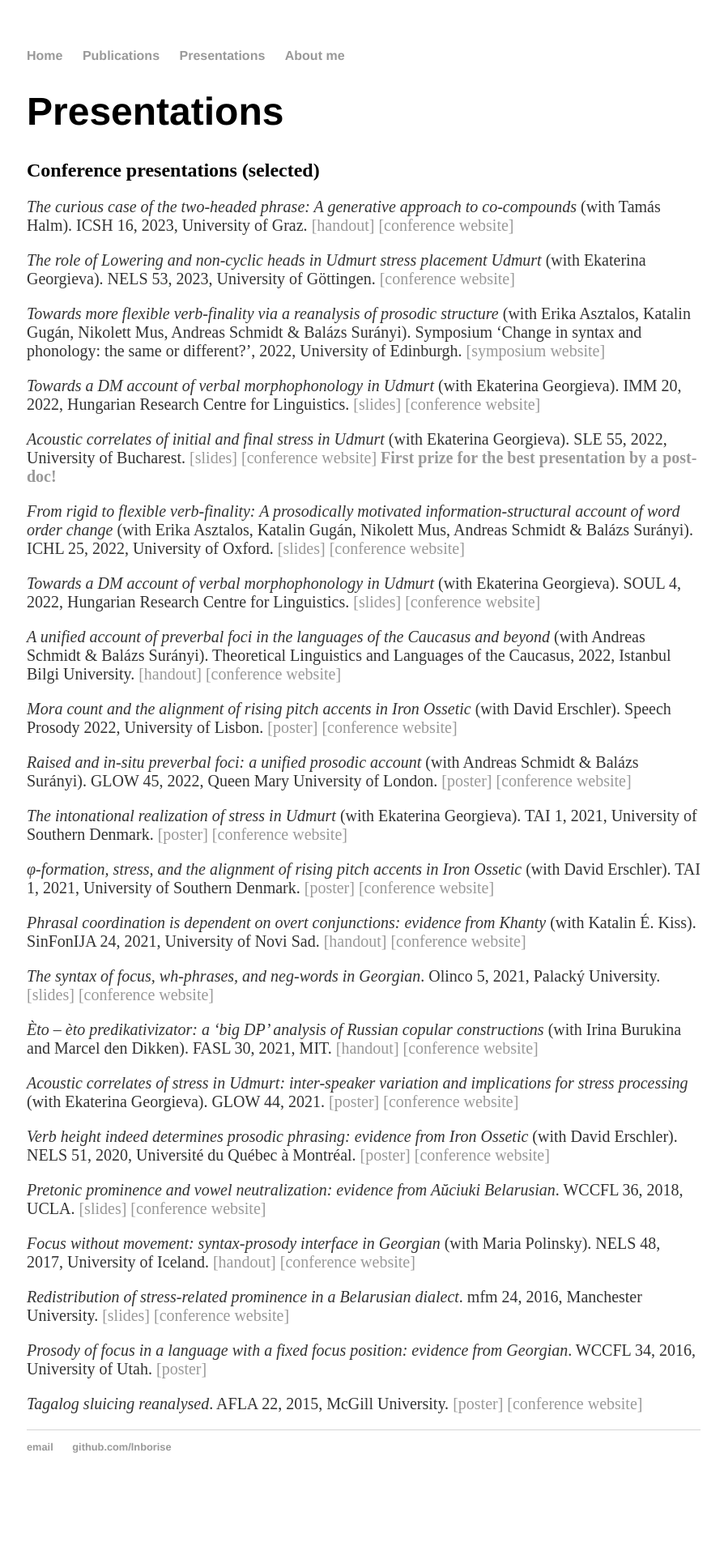
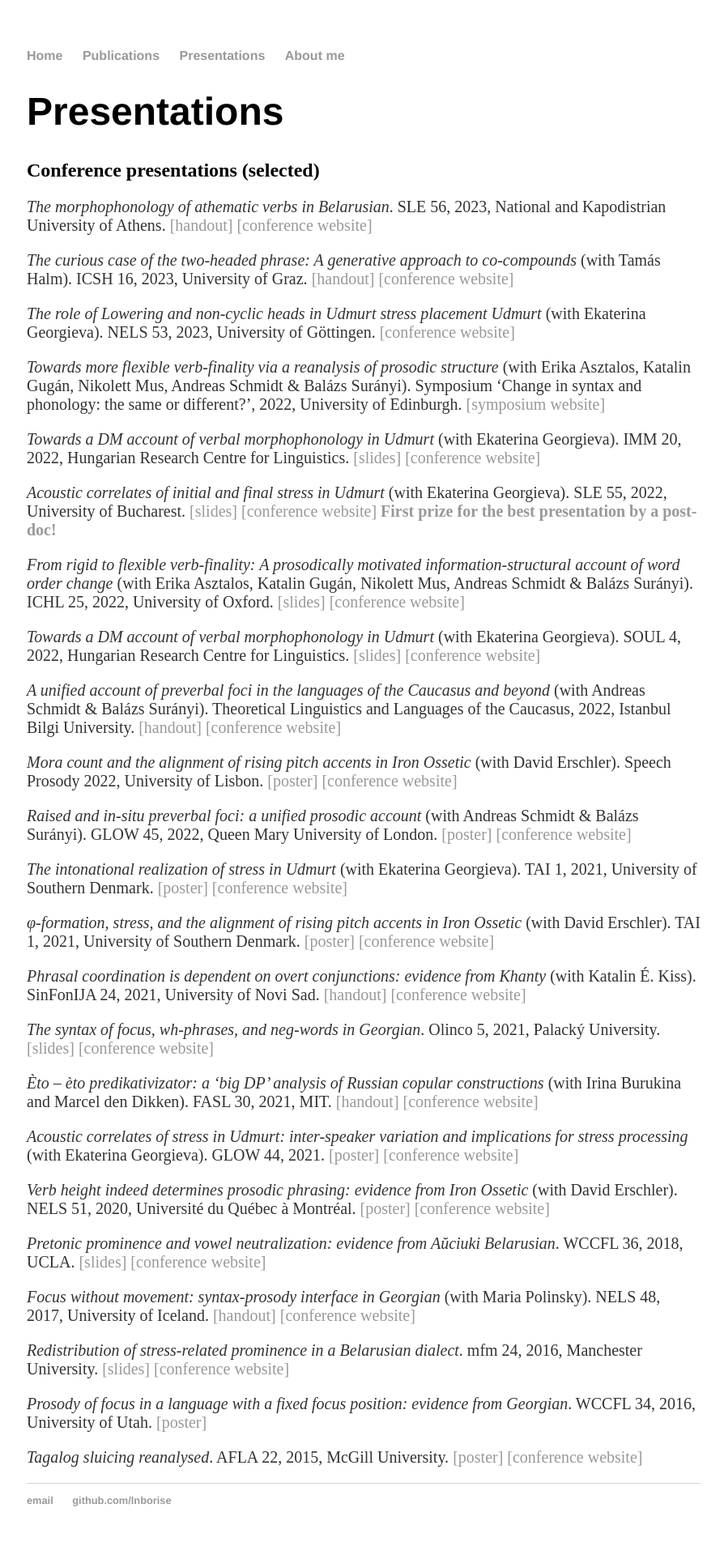
Before and after one commit to lnborise/lnborise.github.io, a Jekyll site: the page built from presentations.html, in a window 1280 px wide. Shown: the whole page at 81% size, without its empty margins (191-1085 px from the left). Built offline with Jekyll 4.4.1, drawn with Linux system fonts in a browser that asks for light colours; before the commit the page ends 1854 px from its top, so only the background shows below that.

Commit message:
Update presentations.html

```diff
--- a/presentations.html
+++ b/presentations.html
@@ -6,6 +6,8 @@ title: Presentations
 	<h1>Presentations</h1>
 
 	<h2>Conference presentations (selected)</h2>
+
+	<p> <i>The morphophonology of athematic verbs in Belarusian</i>. SLE 56, 2023, National and Kapodistrian University of Athens. <a href="https://lnborise.github.io/assets/Borise_Bel_SLE2023.pdf">[handout]</a> <a href="https://societaslinguistica.eu/sle2023/"> [conference website]</a>
 
 	<p><i>The curious case of the two-headed phrase: A generative approach to co-compounds </i> (with Tamás Halm). ICSH 16, 2023, University of Graz. <a href="https://lnborise.github.io/assets/BoriseHalm_CCs.pdf"> [handout]</a> <a href="https://structure-of-hungarian-16.uni-graz.at/de/icsh-16/programm-icsh-16/"> [conference website]</a>
 
```
